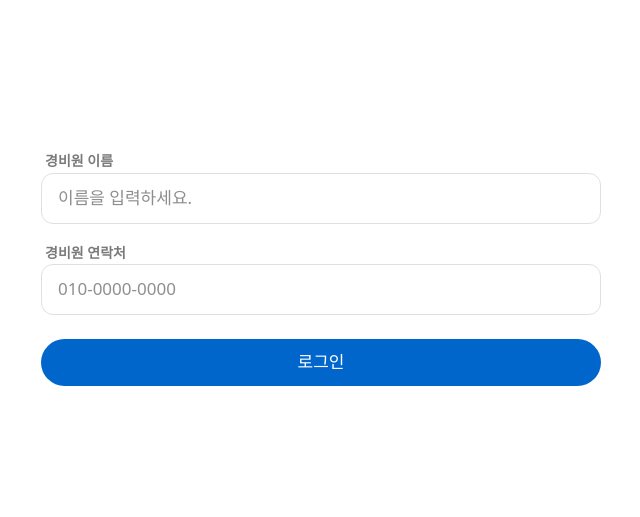
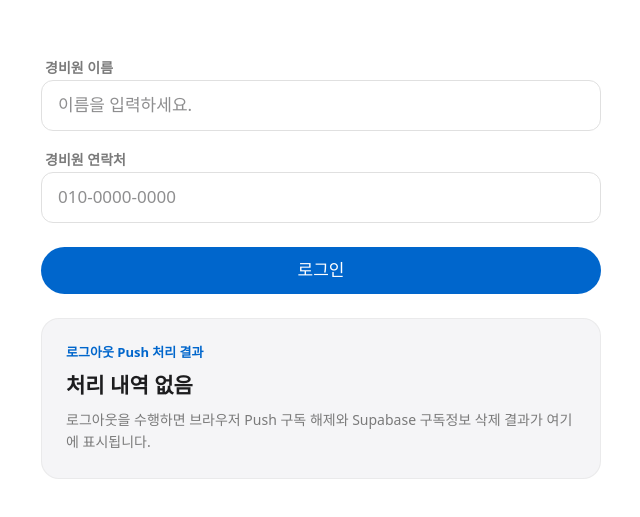
Before and after one commit to sooyongbin-cmd/ollbareun, a Next.js app: page /guard in a window 1280 px wide. Shown: the part 133-650 px from the top of the page, without its empty margins (319-959 px from the left). Built offline with nearby package versions, Linux system fonts and the light colour scheme; a web font is replaced by a local one.

Commit message:
feat: show logout push cleanup result

```diff
--- a/src/app/guard/main/guard-logout-button.tsx
+++ b/src/app/guard/main/guard-logout-button.tsx
@@ -4,6 +4,16 @@ import { useRouter } from "next/navigation";
 import { PowerIcon } from "@/components/icons/power-icon";
 
 const guardSessionStorageKey = "ollbareun.guard.session";
+const guardLogoutPushResultStorageKey = "ollbareun.guard.logout.pushResult";
+
+type LogoutPushResult = {
+  completedAt: string;
+  employeeId: string | null;
+  endpoint: string | null;
+  browserSubscription: "removed" | "not-found" | "unsupported" | "failed";
+  serverSubscription: "removed" | "skipped" | "failed";
+  session: "removed" | "failed";
+};
 
 function readEmployeeIdFromSession() {
   try {
@@ -19,7 +29,7 @@ function readEmployeeIdFromSession() {
 
 async function getCurrentPushEndpoint() {
   if (!("serviceWorker" in navigator)) {
-    return null;
+    return { endpoint: null, status: "unsupported" as const };
   }
 
   const registration = await navigator.serviceWorker.getRegistration("/sw.js");
@@ -28,9 +38,18 @@ async function getCurrentPushEndpoint() {
 
   if (subscription) {
     await subscription.unsubscribe();
+    return { endpoint, status: "removed" as const };
   }
 
-  return endpoint;
+  return { endpoint, status: "not-found" as const };
+}
+
+function writeLogoutPushResult(result: LogoutPushResult) {
+  try {
+    window.sessionStorage.setItem(guardLogoutPushResultStorageKey, JSON.stringify(result));
+  } catch {
+    // The logout navigation should continue even if storage is unavailable.
+  }
 }
 
 export default function GuardLogoutButton() {
@@ -39,21 +58,29 @@ export default function GuardLogoutButton() {
   async function handleLogout() {
     const employeeId = readEmployeeIdFromSession();
     let endpoint: string | null = null;
+    let browserSubscription: LogoutPushResult["browserSubscription"] = "not-found";
+    let serverSubscription: LogoutPushResult["serverSubscription"] = "skipped";
+    let session: LogoutPushResult["session"] = "removed";
 
     try {
-      endpoint = await getCurrentPushEndpoint();
+      const pushResult = await getCurrentPushEndpoint();
+      endpoint = pushResult.endpoint;
+      browserSubscription = pushResult.status;
     } catch (error) {
+      browserSubscription = "failed";
       console.error("Failed to unsubscribe browser push subscription:", error);
     }
 
     if (employeeId) {
       try {
-        await fetch("/api/notifications/unsubscribe", {
+        const response = await fetch("/api/notifications/unsubscribe", {
           method: "POST",
           headers: { "Content-Type": "application/json" },
           body: JSON.stringify({ employeeId, endpoint }),
         });
+        serverSubscription = response.ok ? "removed" : "failed";
       } catch (error) {
+        serverSubscription = "failed";
         console.error("Failed to remove push subscription from backend:", error);
       }
     }
@@ -61,8 +88,18 @@ export default function GuardLogoutButton() {
     try {
       window.sessionStorage.removeItem(guardSessionStorageKey);
     } catch {
+      session = "failed";
       // Navigation below still completes logout for browsers with unavailable storage.
     }
+
+    writeLogoutPushResult({
+      completedAt: new Date().toISOString(),
+      employeeId,
+      endpoint,
+      browserSubscription,
+      serverSubscription,
+      session,
+    });
 
     router.push("/guard");
   }
--- a/src/app/guard/page.tsx
+++ b/src/app/guard/page.tsx
@@ -44,8 +44,18 @@ type GuardSession = {
   attendance: AttendanceRow | null;
 };
 
+type LogoutPushResult = {
+  completedAt: string;
+  employeeId: string | null;
+  endpoint: string | null;
+  browserSubscription: "removed" | "not-found" | "unsupported" | "failed";
+  serverSubscription: "removed" | "skipped" | "failed";
+  session: "removed" | "failed";
+};
+
 const guardNameStorageKey = "ollbareun.guard.name";
 const guardSessionStorageKey = "ollbareun.guard.session";
+const guardLogoutPushResultStorageKey = "ollbareun.guard.logout.pushResult";
 
 async function postJson<T>(url: string, body: unknown): Promise<T> {
   const response = await fetch(url, {
@@ -98,9 +108,62 @@ function writeStoredGuardSession(session: GuardSession) {
   }
 }
 
+function readLogoutPushResult(): LogoutPushResult | null {
+  if (typeof window === "undefined") {
+    return null;
+  }
+
+  try {
+    const stored = window.sessionStorage.getItem(guardLogoutPushResultStorageKey);
+    if (!stored) return null;
+    return JSON.parse(stored) as LogoutPushResult;
+  } catch {
+    return null;
+  }
+}
+
+function formatLogoutResultTime(value: string) {
+  const date = new Date(value);
+  if (Number.isNaN(date.getTime())) {
+    return value;
+  }
+
+  return date.toLocaleString("ko-KR");
+}
+
+function maskEndpoint(endpoint: string | null) {
+  if (!endpoint) {
+    return "확인된 endpoint 없음";
+  }
+  if (endpoint.length <= 28) {
+    return endpoint;
+  }
+
+  return `${endpoint.slice(0, 18)}...${endpoint.slice(-10)}`;
+}
+
+function getBrowserSubscriptionText(status: LogoutPushResult["browserSubscription"]) {
+  if (status === "removed") return "브라우저 Push 구독 해제 완료";
+  if (status === "not-found") return "현재 브라우저에 해제할 Push 구독 없음";
+  if (status === "unsupported") return "현재 브라우저가 Service Worker를 지원하지 않음";
+  return "브라우저 Push 구독 해제 실패";
+}
+
+function getServerSubscriptionText(status: LogoutPushResult["serverSubscription"]) {
+  if (status === "removed") return "Supabase 구독정보 삭제 완료";
+  if (status === "skipped") return "직원 ID가 없어 서버 삭제 요청 생략";
+  return "Supabase 구독정보 삭제 실패";
+}
+
+function getSessionText(status: LogoutPushResult["session"]) {
+  if (status === "removed") return "로그인 세션 삭제 완료";
+  return "로그인 세션 삭제 실패";
+}
+
 export default function GuardPage() {
   const router = useRouter();
   const [savedGuardName, setSavedGuardName] = useState(readStoredGuardName);
+  const [logoutPushResult] = useState(readLogoutPushResult);
   const [errorMessage, setErrorMessage] = useState("");
 
   async function handleGuardAuth(event: React.FormEvent<HTMLFormElement>) {
@@ -125,7 +188,7 @@ export default function GuardPage() {
 
   return (
     <main className="min-h-screen bg-canvas text-ink font-apple selection:bg-primary/20">
-      <div className="mx-auto flex min-h-screen w-full max-w-[600px] items-center px-5">
+      <div className="mx-auto flex min-h-screen w-full max-w-[600px] flex-col justify-center gap-6 px-5 py-10">
         <form className="w-full space-y-6" onSubmit={handleGuardAuth}>
           <div className="space-y-4">
             <div className="space-y-2">
@@ -153,6 +216,41 @@ export default function GuardPage() {
             로그인
           </button>
         </form>
+
+        <section className="w-full rounded-[18px] border border-hairline/50 bg-canvas-parchment p-6">
+          <div className="space-y-2">
+            <p className="text-[13px] font-semibold text-primary">로그아웃 Push 처리 결과</p>
+            <h2 className="text-[21px] font-semibold">
+              {logoutPushResult ? "마지막 로그아웃 처리 내역" : "처리 내역 없음"}
+            </h2>
+            <p className="text-[14px] leading-relaxed text-ink-muted-48">
+              {logoutPushResult
+                ? `${formatLogoutResultTime(logoutPushResult.completedAt)}에 수행된 Push 알림 정리 결과입니다.`
+                : "로그아웃을 수행하면 브라우저 Push 구독 해제와 Supabase 구독정보 삭제 결과가 여기에 표시됩니다."}
+            </p>
+          </div>
+
+          {logoutPushResult && (
+            <dl className="mt-5 grid gap-3 text-[14px]">
+              <div className="rounded-[12px] border border-hairline/40 bg-canvas px-4 py-3">
+                <dt className="font-semibold text-ink">브라우저 구독</dt>
+                <dd className="mt-1 text-ink-muted-48">{getBrowserSubscriptionText(logoutPushResult.browserSubscription)}</dd>
+              </div>
+              <div className="rounded-[12px] border border-hairline/40 bg-canvas px-4 py-3">
+                <dt className="font-semibold text-ink">서버 구독정보</dt>
+                <dd className="mt-1 text-ink-muted-48">{getServerSubscriptionText(logoutPushResult.serverSubscription)}</dd>
+              </div>
+              <div className="rounded-[12px] border border-hairline/40 bg-canvas px-4 py-3">
+                <dt className="font-semibold text-ink">로그인 세션</dt>
+                <dd className="mt-1 text-ink-muted-48">{getSessionText(logoutPushResult.session)}</dd>
+              </div>
+              <div className="rounded-[12px] border border-hairline/40 bg-canvas px-4 py-3">
+                <dt className="font-semibold text-ink">endpoint</dt>
+                <dd className="mt-1 break-all text-ink-muted-48">{maskEndpoint(logoutPushResult.endpoint)}</dd>
+              </div>
+            </dl>
+          )}
+        </section>
       </div>
 
       <AlertModal
```
Also changed, not shown: 2 other files (tests, documents, lock files or other folders).
